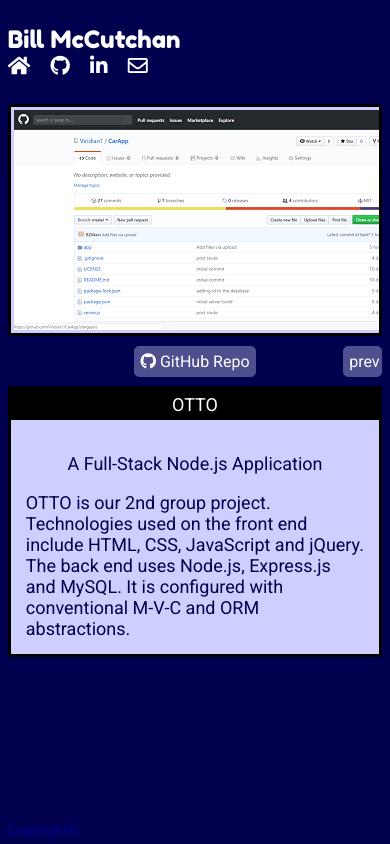
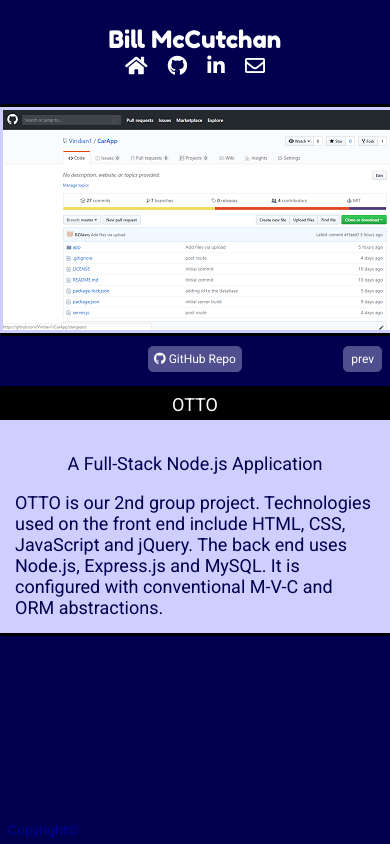
Before and after one commit to bmccutchanjr/Responsive-Portfolio, a plain HTML site: page portfolio.html in a window 390 px wide. Drawn offline with nearby package versions, Linux system fonts and the light colour scheme.

Commit message:
tweak media queries for mobile responsiveness

```diff
--- a/css/portfolio.css
+++ b/css/portfolio.css
@@ -230,9 +230,34 @@ footer
     {   flex-direction: column;
         font-size: 24px;
         justify-content: center;
+        text-align: center;
     }
 
     .header-nav
     {   font-size: 20px;
+        margin: 0px auto;
     }
 }
+
+@media screen and (max-width: 500px)
+{
+    main
+    {   width: 100%;
+    }
+
+    #slide-show
+    {   border-left: 0px;
+        border-right: 0px;
+        width: 100%;
+    }
+
+    .feature
+    {   border-left: 0px;
+        border-right: 0px;
+        width: 100%;
+    }
+
+    .feature-button
+    {   font-size: 12px;
+    }
+}
```
